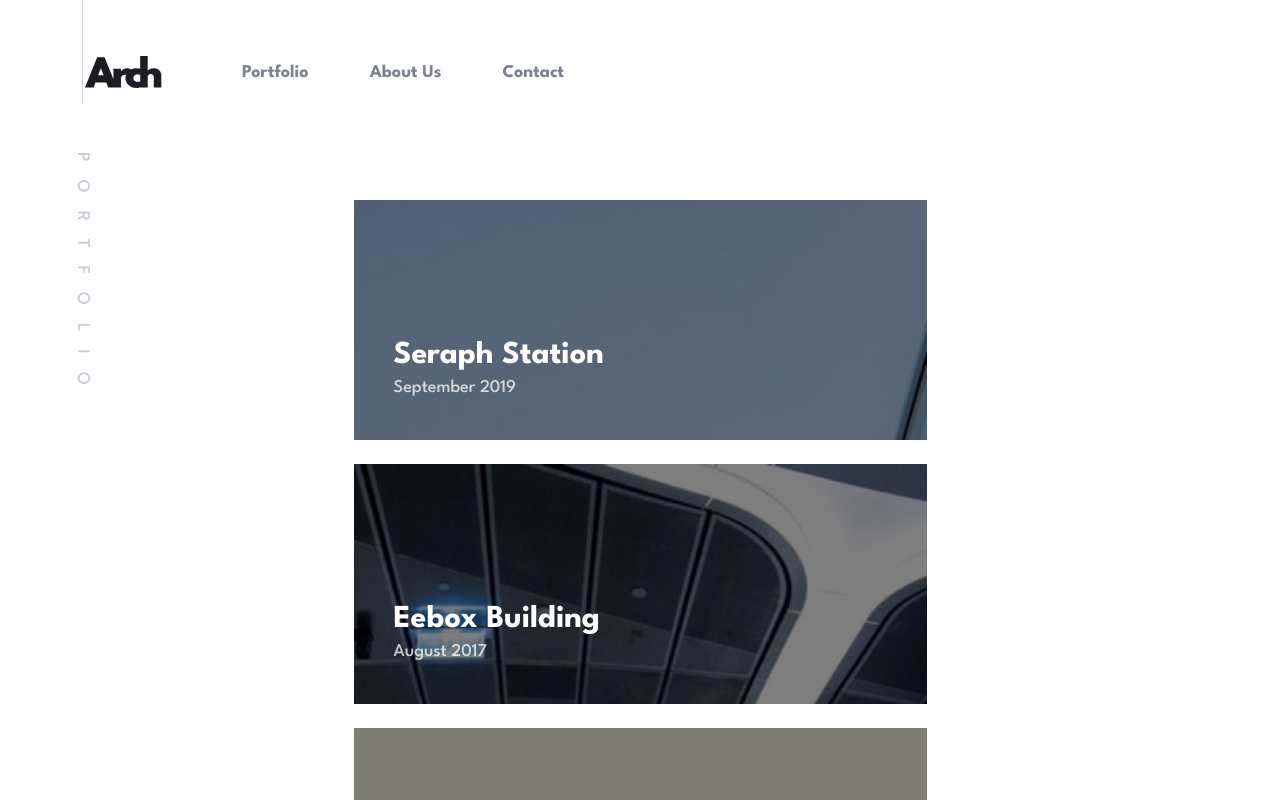
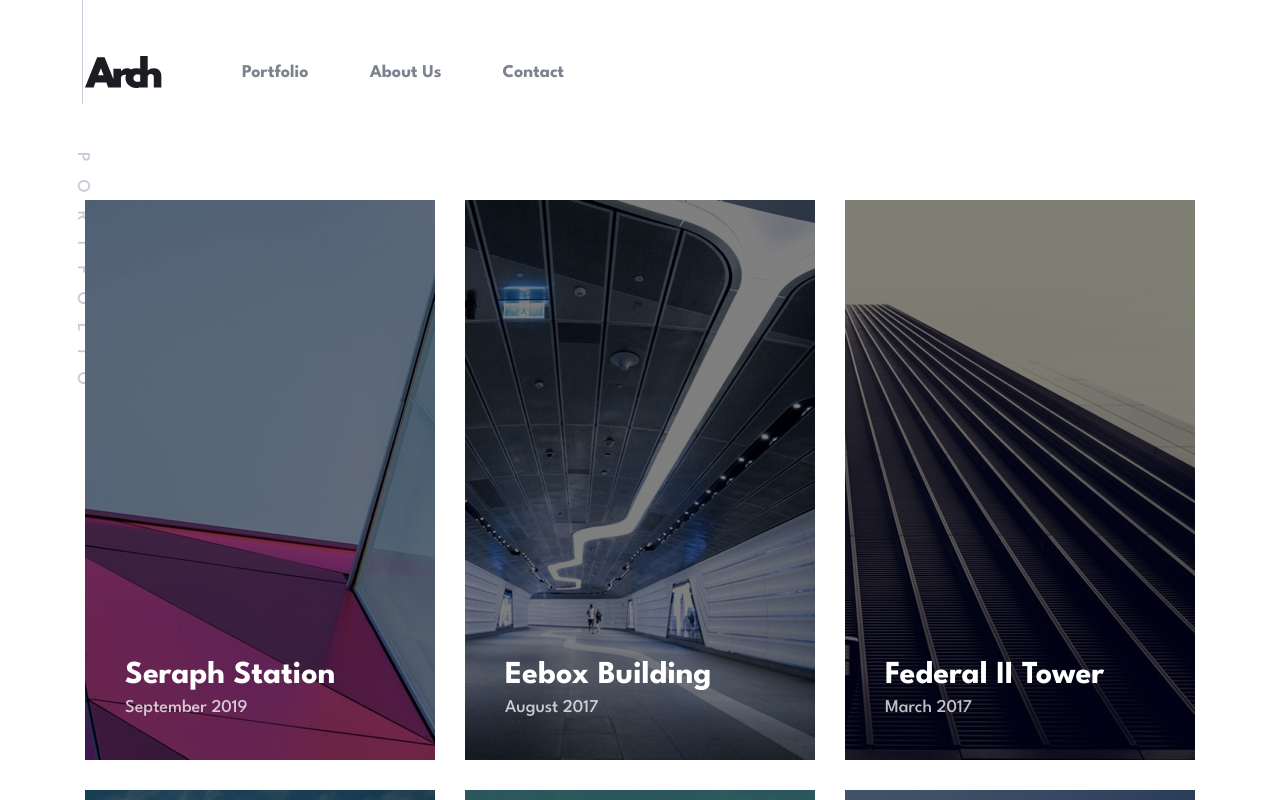
Before and after one commit to gigakhrz/arch-studio-multi-page-website, a Next.js app: page /portfolio in a window 1280 px wide. Shown: the top 800 px of the page. Built offline with nearby package versions, Linux system fonts and the light colour scheme.

Commit message:
create desktop styles

```diff
--- a/src/app/portfolio/page.tsx
+++ b/src/app/portfolio/page.tsx
@@ -32,7 +32,10 @@ export default function Portfolio() {
   }
 
   return (
-    <div className="mt-[56px] mb-[132px] flex flex-col items-center gap-[24px] w-full md:w-[573px] self-center ">
+    <div
+      className="mt-[56px] mb-[132px] flex flex-col items-center gap-[24px] w-full md:w-[573px] self-center lg:w-[860px] xl:w-[1110px]
+    lg:flex-row lg:gap-[30px] flex-wrap"
+    >
       {allProject.allProject.map((project, index) => {
         const imageUrl =
           deviceType === "mobile"
@@ -44,7 +47,8 @@ export default function Portfolio() {
         return (
           <div
             key={index}
-            className="w-[311px] h-[240px] flex flex-col items-start justify-end px-[24px] py-[23px] relative bg-no-repeat bg-cover md:w-full md:pl-[40px] md:pb-[40px]"
+            className="w-[311px] h-[240px] flex flex-col items-start justify-end px-[24px] py-[23px] relative bg-no-repeat bg-cover md:w-full
+            md:pl-[40px] md:pb-[40px] lg:w-[266px] lg:h-[560px] xl:w-[350px]"
             style={{ backgroundImage: `url(${imageUrl})` }} // Set background image//
           >
             <h1 className="z-10 text-[32px] leading-[40px] text-white self-start font-bold">
```
